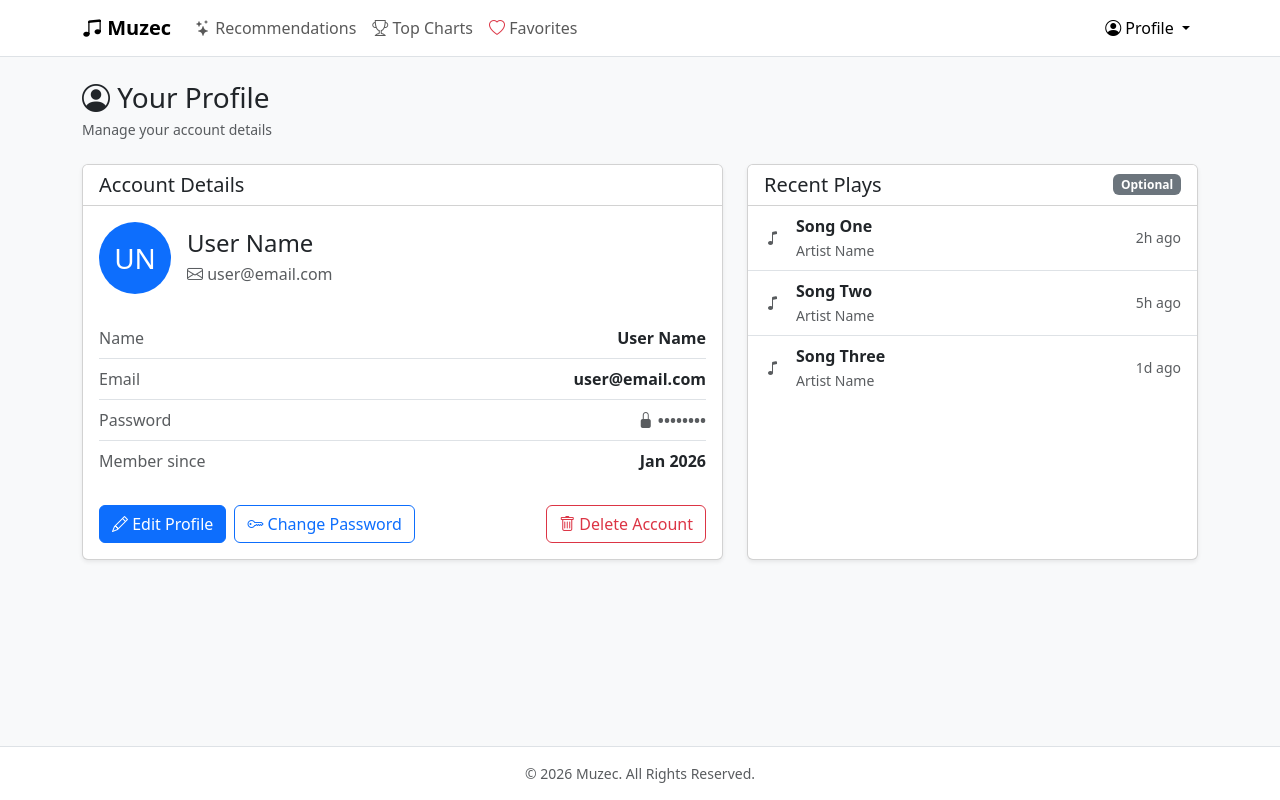
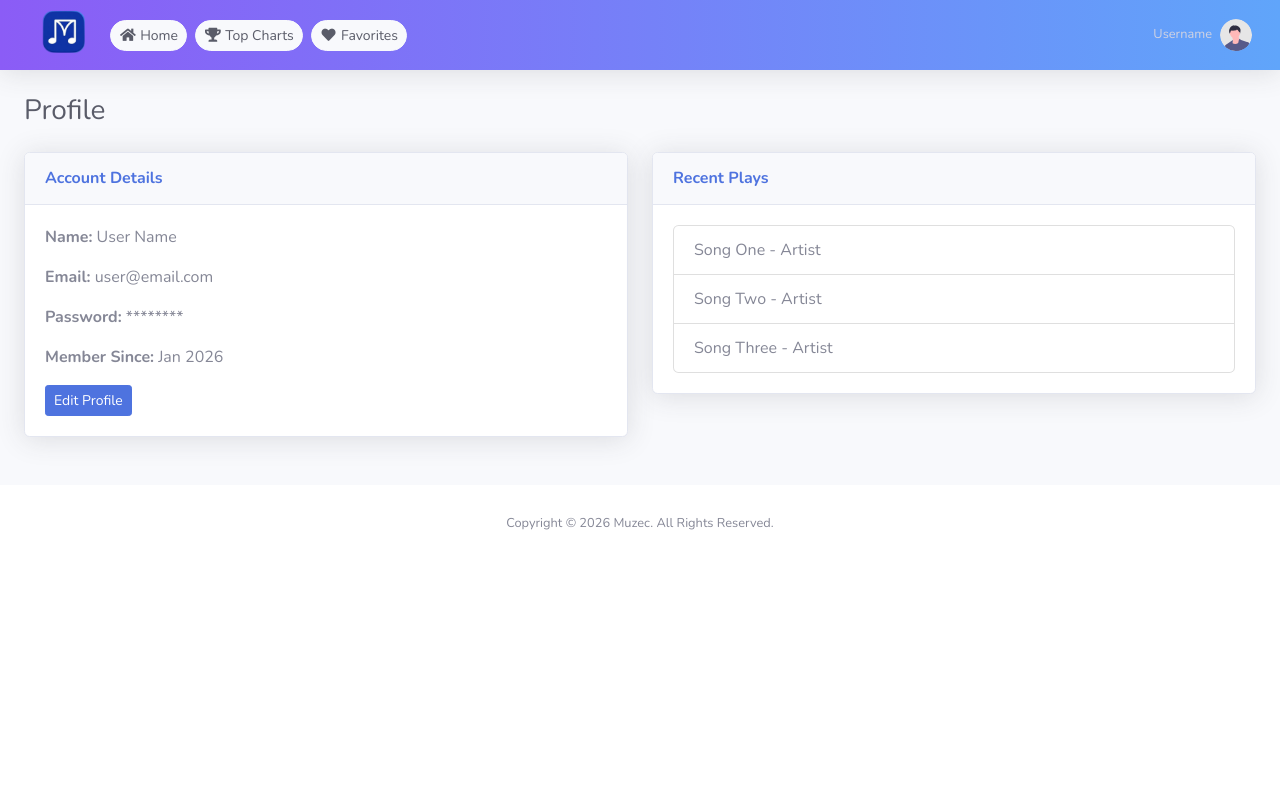
Before and after one commit to AlisyaAida/Muzec.Song-Recs-System, a plain HTML site: page main/profile.html in a window 1280 px wide. Drawn offline with nearby package versions, Linux system fonts and the light colour scheme.

Commit message:
change profile

```diff
--- a/main/profile.html
+++ b/main/profile.html
@@ -1,247 +1,180 @@
 <!DOCTYPE html>
 <html lang="en">
+
 <head>
-  <meta charset="UTF-8">
-  <meta name="viewport" content="width=device-width, initial-scale=1.0">
-  <title>Muzec - Profile</title>
-  <link href="https://cdn.jsdelivr.net/npm/bootstrap@5.3.1/dist/css/bootstrap.min.css" rel="stylesheet">
-  <link href="https://cdn.jsdelivr.net/npm/bootstrap-icons@1.11.1/font/bootstrap-icons.css" rel="stylesheet">
-  <style>
-    .navbar-brand svg { vertical-align: -3px; }
-    .dropdown-item .bi { width: 16px; }
-  </style>
+
+    <meta charset="utf-8">
+    <meta http-equiv="X-UA-Compatible" content="IE=edge">
+    <meta name="viewport" content="width=device-width, initial-scale=1, shrink-to-fit=no">
+    <meta name="description" content="">
+    <meta name="author" content="">
+
+    <title>Muzec - Home</title>
+
+    <!-- Custom fonts for this template-->
+    <link href="vendor/fontawesome-free/css/all.min.css" rel="stylesheet" type="text/css">
+    <link
+        href="https://fonts.googleapis.com/css?family=Nunito:200,200i,300,300i,400,400i,600,600i,700,700i,800,800i,900,900i"
+        rel="stylesheet">
+
+    <!-- Custom styles for this template-->
+    <link href="css/sb-admin-2.min.css" rel="stylesheet">
+
 </head>
-<body class="d-flex flex-column min-vh-100 bg-light">
 
-<!-- Navigation -->
-<nav class="navbar navbar-expand-lg navbar-light bg-white border-bottom">
-  <div class="container">
-   <a class="navbar-brand fw-bold" href="home.html">
-  <i class="bi bi-music-note-beamed"></i> Muzec
-</a>
+<body id="page-top">
 
-    <button class="navbar-toggler" type="button" data-bs-toggle="collapse" data-bs-target="#navbarNav">
-      <span class="navbar-toggler-icon"></span>
-    </button>
+    <!-- Page Wrapper -->
+    <div id="wrapper">
 
-    <div class="collapse navbar-collapse" id="navbarNav">
-  <ul class="navbar-nav me-auto">
-        <li class="nav-item"><a class="nav-link" href="recommendations.html"><i class="bi bi-stars"></i> Recommendations</a></li>
-        <li class="nav-item"><a class="nav-link" href="home.html"><i class="bi bi-trophy"></i> Top Charts</a></li>
-        <li class="nav-item"><a class="nav-link" href="favorites.html"><i class="bi bi-heart text-danger"></i> Favorites</a></li>
-      </ul>
-      <ul class="navbar-nav">
-        <li class="nav-item dropdown">
-          <a class="nav-link dropdown-toggle active" href="#" id="profileDropdown" role="button" data-bs-toggle="dropdown" aria-expanded="false">
-            <i class="bi bi-person-circle"></i> Profile
-          </a>
-          <ul class="dropdown-menu dropdown-menu-end" aria-labelledby="profileDropdown">
-            <li><a class="dropdown-item" href="profile.html"><i class="bi bi-person"></i> My Profile</a></li>
-            <li><hr class="dropdown-divider"></li>
-            <li><a class="dropdown-item text-danger" href="login.html"><i class="bi bi-box-arrow-right"></i> Logout</a></li>
-          </ul>
-        </li>
-      </ul>
-    </div>
-  </div>
-</nav>
+        <!-- Content Wrapper -->
+        <div id="content-wrapper" class="d-flex flex-column">
 
             <!-- Main Content -->
-<main class="flex-grow-1 py-4">
-  <div class="container">
-    <div class="mb-4">
-      <h1 class="h3 mb-1"><i class="bi bi-person-circle"></i> Your Profile</h1>
-      <p class="text-muted mb-0 small">Manage your account details</p>
+            <div id="content">
+
+                <!-- Topbar -->
+                <nav class="navbar navbar-expand navbar-light topbar mb-4 static-top shadow align-items-center"
+                    style="background: linear-gradient(90deg, #8B5CF6 0%, #60A5FA 100%);">
+
+                    <!-- Topbar Navbar -->
+                    <ul class="navbar-nav align-items-center">
+
+                        <li class="nav-item">
+                            <a class="sidebar-brand d-flex align-items-center justify-content-center">
+                                <div class="sidebar-brand-icon">
+                                    <img class="img-profile rounded-circle" src="img/logo_only.png"
+                                        style="width: 90px; height: 90px;">
                                 </div>
+                            </a>
+                        </li>
 
-    <div class="row g-4">
+                        <!-- Nav Item - Home -->
+                        <li class="nav-item active">
+                            <a class="btn btn-light btn-sm rounded-pill text-dark mx-1 px-2 py-1"
+                                href="recommendations.html">
+                                <i class="fas fa-fw fa-home"></i>
+                                <span>Home</span>
+                            </a>
+                        </li>
 
-      <!-- Profile Info Card -->
-      <div class="col-lg-7">
-        <div class="card shadow-sm">
-          <div class="card-header bg-white">
-            <h5 class="mb-0"> Account Details</h5>
-          </div>
-          <div class="card-body">
+                        <!-- Nav Item - Top Charts -->
+                        <li class="nav-item">
+                            <a class="btn btn-light btn-sm rounded-pill text-dark mx-1 px-2 py-1" href="topcharts.html">
+                                <i class="fas fa-fw fa-trophy"></i>
+                                <span>Top Charts</span>
+                            </a>
+                        </li>
 
-            <!-- Avatar + name -->
-            <div class="d-flex align-items-center mb-4">
-              <div class="rounded-circle bg-primary text-white d-flex align-items-center justify-content-center me-3"
-                   style="width: 72px; height: 72px; font-size: 28px; font-weight: 500;">
-                UN
-              </div>
-              <div>
-                <h4 class="mb-1">User Name</h4>
-                <p class="text-muted mb-0"><i class="bi bi-envelope"></i> user@email.com</p>
-              </div>
-            </div>
-
-            <!-- Details list -->
-            <ul class="list-group list-group-flush mb-4">
-              <li class="list-group-item d-flex justify-content-between px-0">
-                <span class="text-muted">Name</span>
-                <span class="fw-semibold">User Name</span>
-              </li>
-              <li class="list-group-item d-flex justify-content-between px-0">
-                <span class="text-muted">Email</span>
-                <span class="fw-semibold">user@email.com</span>
-              </li>
-              <li class="list-group-item d-flex justify-content-between px-0">
-                <span class="text-muted">Password</span>
-                <span class="fw-semibold text-muted">
-                  <i class="bi bi-lock-fill"></i> ••••••••
-                </span>
-              </li>
-              <li class="list-group-item d-flex justify-content-between px-0">
-                <span class="text-muted">Member since</span>
-                <span class="fw-semibold">Jan 2026</span>
+                        <!-- Nav Item - Favorites -->
+                        <li class="nav-item">
+                            <a class="btn btn-light btn-sm rounded-pill text-dark mx-1 px-2 py-1" href="favorites.html">
+                                <i class="fas fa-fw fa-heart"></i>
+                                <span>Favorites</span>
+                            </a>
                         </li>
                     </ul>
 
-            <!-- Action buttons -->
-            <div class="d-flex gap-2 flex-wrap">
-              <button class="btn btn-primary" data-bs-toggle="modal" data-bs-target="#editModal">
-                <i class="bi bi-pencil"></i> Edit Profile
-              </button>
-              <button class="btn btn-outline-primary" data-bs-toggle="modal" data-bs-target="#passwordModal">
-                <i class="bi bi-key"></i> Change Password
-              </button>
-              <button class="btn btn-outline-danger ms-auto" data-bs-toggle="modal" data-bs-target="#deleteModal">
-                <i class="bi bi-trash"></i> Delete Account
-              </button>
+                    <!-- Topbar Right Side -->
+                    <ul class="navbar-nav ml-auto align-items-center">
+
+                        <!-- Nav Item - Profile -->
+                        <li class="nav-item">
+                            <a class="nav-link" href="profile.html">
+                                <span class="mr-2 d-none d-lg-inline text-white-600 small">Username</span>
+                                <img class="img-profile rounded-circle" src="img/undraw_profile.svg">
+                                <div class="dropdown-divider"></div>
+                            </a>
+                        </li>
+                    </ul>
+                </nav>
+                <!-- End of Topbar -->
+
+                <!-- Begin Page Content -->
+                <div class="container-fluid">
+                    <h1 class = "h3 mb-4 text-gray-800">Profile</h1>
+
+                    <div class="row">
+
+                        <!-- Account details-->
+                         <div class = "col-lg-6 mb-4">
+                            <div class = "card shadow mb-4" >
+                                <div class ="card-header py-3">
+                                    <h6 class = "m-0 font-weight-bold text-primary">Account Details</h6>
                                 </div>
+                                <div class="card-body">
+                                    <p><strong>Name:</strong> User Name</p>
+                                    <p><strong>Email:</strong> user@email.com</p>
+                                    <p><strong>Password:</strong> ********</p>
+                                    <p><strong>Member Since:</strong> Jan 2026</p>
 
+                                    <button class = "btn btn-primary btn-sm">Edit Profile</button>
                                 </div>
                             </div>
                          </div>
 
                          <!-- Recent Plays -->
-      <div class="col-lg-5">
-        <div class="card shadow-sm h-100">
-          <div class="card-header bg-white d-flex justify-content-between align-items-center">
-            <h5 class="mb-0"> Recent Plays</h5>
-            <span class="badge bg-secondary">Optional</span>
+                          <div class="col-lg-6 mb-4">
+                            <div class="card shadow mb-4">
+                                <div class="card-header py-3">
+                                     <h6 class="m-0 font-weight-bold text-primary">Recent Plays</h6>
                                 </div>
-          <ul class="list-group list-group-flush">
-            <li class="list-group-item d-flex align-items-center">
-              <i class="bi bi-music-note text-muted me-3"></i>
-              <div class="flex-grow-1">
-                <div class="fw-semibold">Song One</div>
-                <small class="text-muted">Artist Name</small>
-              </div>
-              <small class="text-muted">2h ago</small>
-            </li>
-            <li class="list-group-item d-flex align-items-center">
-              <i class="bi bi-music-note text-muted me-3"></i>
-              <div class="flex-grow-1">
-                <div class="fw-semibold">Song Two</div>
-                <small class="text-muted">Artist Name</small>
-              </div>
-              <small class="text-muted">5h ago</small>
-            </li>
-            <li class="list-group-item d-flex align-items-center">
-              <i class="bi bi-music-note text-muted me-3"></i>
-              <div class="flex-grow-1">
-                <div class="fw-semibold">Song Three</div>
-                <small class="text-muted">Artist Name</small>
-              </div>
-              <small class="text-muted">1d ago</small>
-            </li>
+                                <div class="card-body">
+                                    <ul class="list-group">
+                                        <li class="list-group-item">Song One - Artist</li>
+                                        <li class="list-group-item">Song Two - Artist</li>
+                                        <li class="list-group-item">Song Three - Artist</li>
                                     </ul>
                                 </div>
-      </div>
-
-    </div>
-  </div>
-</main>
-
-<!-- Edit Profile Modal -->
-<div class="modal fade" id="editModal" tabindex="-1">
-  <div class="modal-dialog">
-    <div class="modal-content">
-      <div class="modal-header">
-        <h5 class="modal-title"><i class="bi bi-pencil"></i> Edit Profile</h5>
-        <button type="button" class="btn-close" data-bs-dismiss="modal"></button>
-      </div>
-      <div class="modal-body">
-        <div class="mb-3">
-          <label class="form-label">Name</label>
-          <input type="text" class="form-control" value="User Name">
-        </div>
-        <div class="mb-3">
-          <label class="form-label">Email</label>
-          <input type="email" class="form-control" value="user@email.com">
-        </div>
-      </div>
-      <div class="modal-footer">
-        <button type="button" class="btn btn-secondary" data-bs-dismiss="modal">Cancel</button>
-        <button type="button" class="btn btn-primary">Save Changes</button>
                             </div>
                           </div>
                     </div>
                 </div>
 
-<!-- Change Password Modal -->
-<div class="modal fade" id="passwordModal" tabindex="-1">
-  <div class="modal-dialog">
-    <div class="modal-content">
-      <div class="modal-header">
-        <h5 class="modal-title"><i class="bi bi-key"></i> Change Password</h5>
-        <button type="button" class="btn-close" data-bs-dismiss="modal"></button>
-      </div>
-      <div class="modal-body">
-        <div class="mb-3">
-          <label class="form-label">Current Password</label>
-          <input type="password" class="form-control">
-        </div>
-        <div class="mb-3">
-          <label class="form-label">New Password</label>
-          <input type="password" class="form-control">
-        </div>
-        <div class="mb-3">
-          <label class="form-label">Confirm New Password</label>
-          <input type="password" class="form-control">
+
+
+
+
+                    <!-- End of Page Content -->
+
+                    <!-- Footer -->
+                    <footer class="sticky-footer bg-white">
+                        <div class="container my-auto">
+                            <div class="copyright text-center my-auto">
+                                <span>Copyright &copy; 2026 Muzec. All Rights Reserved.</span>
                             </div>
                         </div>
-      <div class="modal-footer">
-        <button type="button" class="btn btn-secondary" data-bs-dismiss="modal">Cancel</button>
-        <button type="button" class="btn btn-primary">Update Password</button>
+                    </footer>
+                    <!-- End of Footer -->
+
                 </div>
+                <!-- End of Content Wrapper -->
+
             </div>
-  </div>
-</div>
+            <!-- End of Page Wrapper -->
 
-<!-- Delete Account Modal -->
-<div class="modal fade" id="deleteModal" tabindex="-1">
-  <div class="modal-dialog">
-    <div class="modal-content">
-      <div class="modal-header">
-        <h5 class="modal-title text-danger"><i class="bi bi-exclamation-triangle"></i> Delete Account</h5>
-        <button type="button" class="btn-close" data-bs-dismiss="modal"></button>
-      </div>
-      <div class="modal-body">
-        <div class="alert alert-danger">
-          <i class="bi bi-exclamation-circle"></i> This action cannot be undone. All your data will be permanently deleted.
-        </div>
-        <p>Type <strong>DELETE</strong> to confirm:</p>
-        <input type="text" class="form-control" placeholder="DELETE">
-      </div>
-      <div class="modal-footer">
-        <button type="button" class="btn btn-secondary" data-bs-dismiss="modal">Cancel</button>
-        <button type="button" class="btn btn-danger">Delete My Account</button>
-      </div>
-    </div>
-  </div>
-</div>
+            <!-- Scroll to Top Button-->
+            <a class="scroll-to-top rounded" href="#page-top">
+                <i class="fas fa-angle-up"></i>
+            </a>
 
-<!-- Footer -->
-<footer class="bg-white border-top py-3 mt-auto">
-  <div class="container text-center text-muted small">
-    &copy; 2026 Muzec. All Rights Reserved.
-  </div>
-</footer>
+            <!-- Bootstrap core JavaScript-->
+            <script src="vendor/jquery/jquery.min.js"></script>
+            <script src="vendor/bootstrap/js/bootstrap.bundle.min.js"></script>
 
-<script src="https://cdn.jsdelivr.net/npm/bootstrap@5.3.1/dist/js/bootstrap.bundle.min.js"></script>
-<script src="script.js"></script>
+            <!-- Core plugin JavaScript-->
+            <script src="vendor/jquery-easing/jquery.easing.min.js"></script>
+
+            <!-- Custom scripts for all pages-->
+            <script src="js/sb-admin-2.min.js"></script>
+
+            <!-- Page level plugins -->
+            <script src="vendor/chart.js/Chart.min.js"></script>
+
+            <!-- Page level custom scripts -->
+            <script src="js/demo/chart-area-demo.js"></script>
+            <script src="js/demo/chart-pie-demo.js"></script>
+
 </body>
+
 </html>
```
Lines whose indentation alone changed are shown as unchanged.
